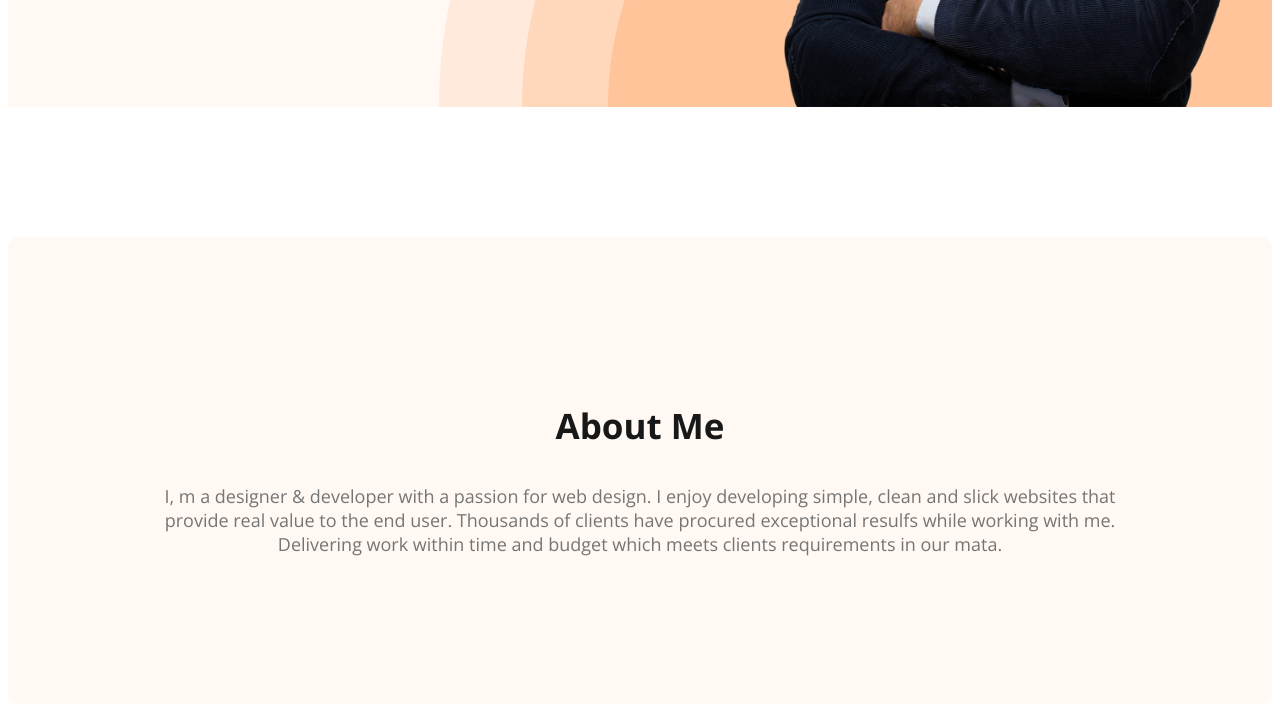
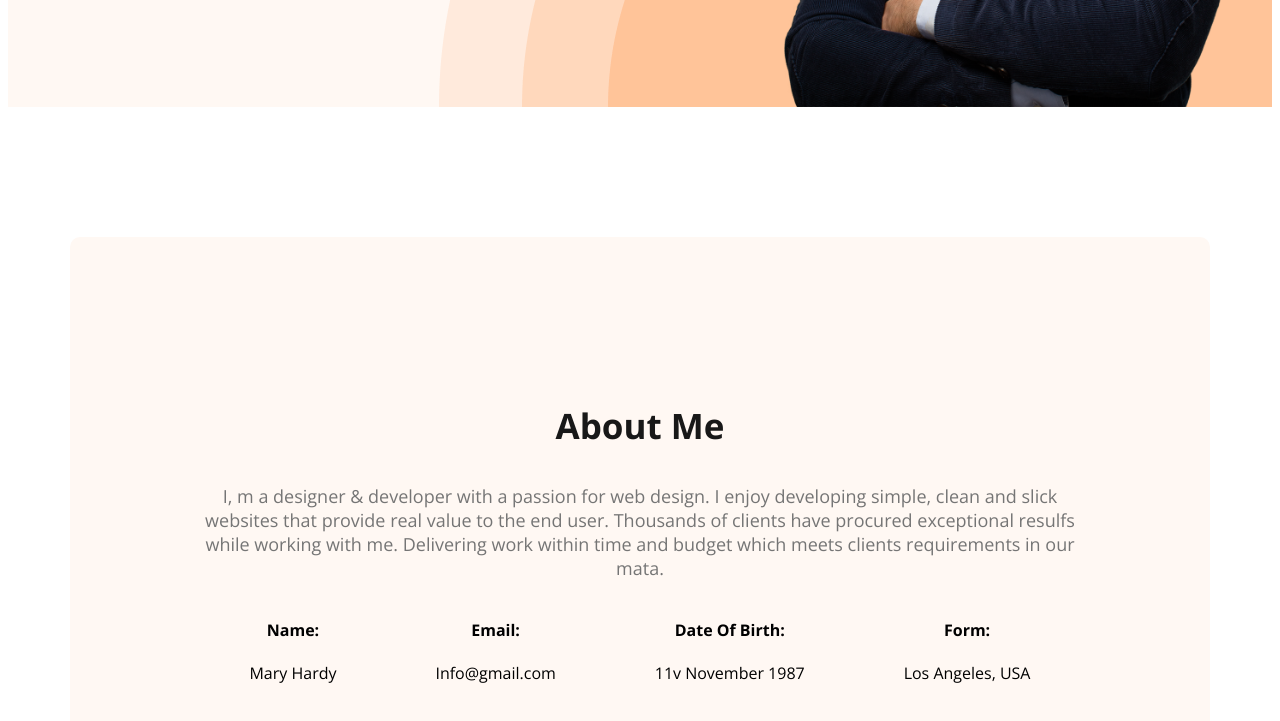
Before and after one commit to Sany45/developer-portfolio, a plain HTML site: page index.html in a window 1280 px wide. Shown: the part 661-1382 px from the top of the page. Drawn offline with nearby package versions, Linux system fonts and the light colour scheme.

Commit message:
add main

```diff
--- a/index.html
+++ b/index.html
@@ -36,6 +36,25 @@
         <section class="about">
             <h3 class="section-title">About Me</h3>
             <p class="section-description">I, m a designer & developer with a passion for web design. I enjoy developing simple, clean and slick websites that provide real value to the end user. Thousands of clients have procured exceptional resulfs while working with me. Delivering work within time and budget which meets clients requirements in our mata. </p>
+            <div class="about-info-container">
+                <div class="about-info">
+                    <h4 class="info-title">Name:</h4>
+                    <p class="info-description">Mary Hardy</p>
+                </div>
+                <div class="about-info">
+                    <h4 class="info-title">Email:</h4>
+                    <p class="info-description">Info@gmail.com</p>
+                </div>
+                <div class="about-info">
+                    <h4 class="info-title">Date Of Birth:</h4>
+                    <p class="info-description">11v November 1987</p>
+                </div>
+                <div class="about-info">
+                    <h4 class="info-title">Form:</h4>
+                    <p class="info-description">Los Angeles, USA</p>
+                </div>
+
+            </div>
 
 
         </section>
--- a/style/portfolio.css
+++ b/style/portfolio.css
@@ -84,6 +84,10 @@
     margin-bottom: 20px;
 }
 /*main section style*/
+main{
+    width: 1140px;
+    margin: 0 auto;
+}
 
 /*about section styles*/
 .about{
@@ -92,3 +96,10 @@
     background: #FFF8F3;
     margin: 130px 0;
 }
+.about-info-container{
+    display: flex;
+    justify-content: space-around;
+}
+.about-info{
+    text-align: center;
+}
```
